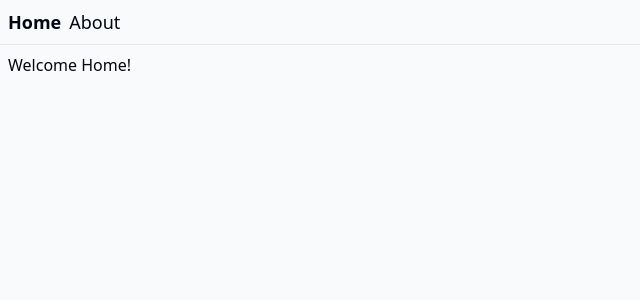
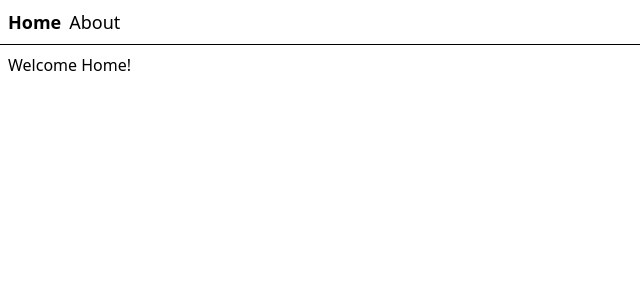
Before and after one commit to AlsoPeters/mec-scheduler, a React (Vite) app: page / in a window 1280 px wide. Shown: the top 300 px of the page, without its empty margins (0-640 px from the left). Built offline with nearby package versions, Linux system fonts and the light colour scheme.

Commit message:
added tailwindcss

```diff
--- a/index.html
+++ b/index.html
@@ -4,18 +4,7 @@
     <meta charset="UTF-8" />
     <meta name="viewport" content="width=device-width, initial-scale=1.0" />
     <title>TanStack Router</title>
-    <script src="https://unpkg.com/@tailwindcss/browser@4"></script>
-    <style type="text/tailwindcss">
-      html {
-        color-scheme: light dark;
-      }
-      * {
-        @apply border-gray-200 dark:border-gray-800;
-      }
-      body {
-        @apply bg-gray-50 text-gray-950 dark:bg-gray-900 dark:text-gray-200;
-      }
-    </style>
+    <link href="styles.css" rel="stylesheet">
   </head>
 
   <body>
--- a/package.json
+++ b/package.json
@@ -11,16 +11,18 @@
     "start": "vite"
   },
   "devDependencies": {
+    "@tanstack/router-plugin": "^1.109.2",
     "@types/react": "^19.0.8",
     "@types/react-dom": "^19.0.3",
-    "@tanstack/router-plugin": "^1.109.2",
     "@vitejs/plugin-react": "^4.3.2",
     "vite": "^6.0.3"
   },
   "dependencies": {
+    "@tailwindcss/vite": "^4.0.8",
     "@tanstack/react-router": "^1.109.2",
     "@tanstack/router-devtools": "^1.109.2",
     "react": "^19.0.0",
-    "react-dom": "^19.0.0"
+    "react-dom": "^19.0.0",
+    "tailwindcss": "^4.0.8"
   }
 }
--- /dev/null
+++ b/styles.css
@@ -0,0 +1 @@
+@import 'tailwindcss';
--- a/vite.config.ts
+++ b/vite.config.ts
@@ -1,8 +1,9 @@
-import { defineConfig } from 'vite'
-import react from '@vitejs/plugin-react'
-import { TanStackRouterVite } from '@tanstack/router-plugin/vite'
+import { defineConfig } from 'vite';
+import react from '@vitejs/plugin-react';
+import { TanStackRouterVite } from '@tanstack/router-plugin/vite';
+import tailwindcss from '@tailwindcss/vite';
 
 // https://vitejs.dev/config/
 export default defineConfig({
-  plugins: [TanStackRouterVite({}), react()],
-})
+  plugins: [TanStackRouterVite({}), react(), tailwindcss()],
+});
```
Also changed, not shown: 1 other file (tests, documents, lock files or other folders).
